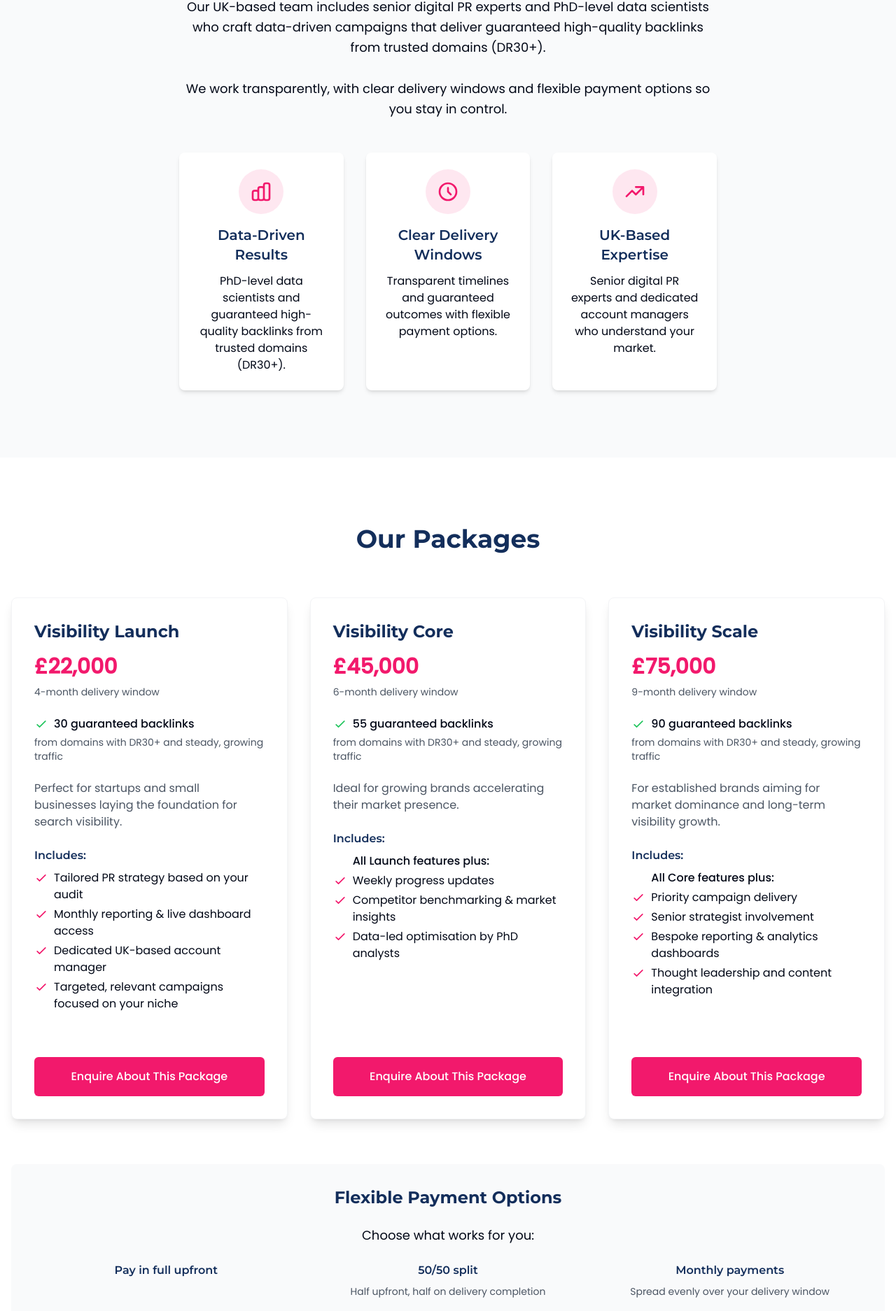
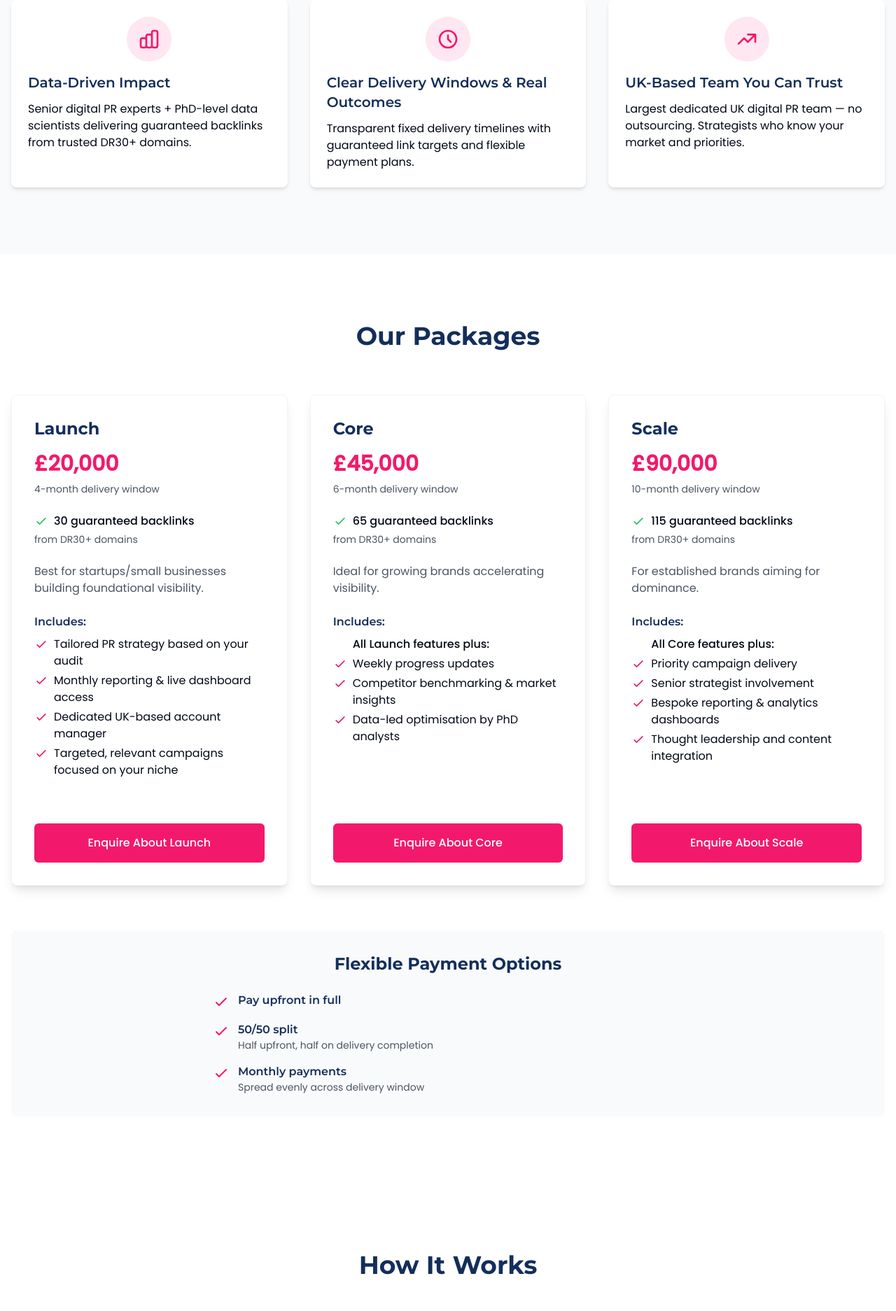
Before and after one commit to ZoCodes/reboot-authority-launchpad, a React (Vite) app: page / in a window 1280 px wide. Shown: the part 866-2740 px from the top of the page at 70% size. Built offline with nearby package versions, Linux system fonts and the light colour scheme.

Commit message:
Refactor landing page content and design
Updated the landing page with new content, design elements, and layout based on the provided instructions. This includes changes to the hero section, package details, and various other sections.

```diff
--- /dev/null
+++ b/src/components/FinalCTASection.tsx
@@ -0,0 +1,28 @@
+
+const FinalCTASection = () => {
+  return (
+    <section className="section-padding bg-white">
+      <div className="container-custom">
+        <div className="text-center max-w-3xl mx-auto">
+          <h2 className="text-3xl md:text-4xl font-bold mb-6 text-reboot-navy">Ready to Grow Your Visibility?</h2>
+          <div className="flex flex-col sm:flex-row gap-4 justify-center">
+            <button
+              className="bg-reboot-pink text-white px-8 py-4 rounded-md font-semibold text-lg transition-all hover:bg-opacity-90"
+              onClick={() => window.openContactModal("bespoke")}
+            >
+              Book Your Free Visibility Audit
+            </button>
+            <button
+              className="text-reboot-navy border-reboot-navy border-2 px-8 py-4 rounded-md font-semibold text-lg transition-all hover:bg-gray-50"
+              onClick={() => window.openContactModal("bespoke")}
+            >
+              Contact Our Team
+            </button>
+          </div>
+        </div>
+      </div>
+    </section>
+  );
+};
+
+export default FinalCTASection;
--- /dev/null
+++ b/src/components/FlexibleGrowthSection.tsx
@@ -0,0 +1,17 @@
+
+const FlexibleGrowthSection = () => {
+  return (
+    <section className="section-padding bg-white">
+      <div className="container-custom">
+        <div className="text-center max-w-3xl mx-auto">
+          <h2 className="text-3xl md:text-4xl font-bold mb-6 text-reboot-navy">Flexible Growth & No Long Contracts</h2>
+          <p className="text-lg text-gray-600">
+            After your delivery window, move to a 30-day rolling plan. No surprises. No lock-ins.
+          </p>
+        </div>
+      </div>
+    </section>
+  );
+};
+
+export default FlexibleGrowthSection;
--- a/src/components/GetStartedSection.tsx
+++ b/src/components/GetStartedSection.tsx
@@ -2,19 +2,19 @@
 const GetStartedSection = () => {
   const steps = [
     {
-      title: "Book your free Visibility Audit.",
+      title: "Book your free Visibility Audit",
       description: "We'll benchmark your backlink profile, domain authority, and growth opportunities."
     },
     {
-      title: "Pick the right package.",
+      title: "Pick the right package",
       description: "Based on your goals, our Growth team will recommend the delivery window and link targets that fit your business."
     },
     {
-      title: "Watch your visibility grow.",
-      description: "We deliver guaranteed backlinks within your chosen timeframe - with transparent reporting and expert support throughout."
+      title: "Watch your visibility grow",
+      description: "We deliver guaranteed backlinks within your chosen timeframe with transparent reporting and expert support throughout."
     },
     {
-      title: "Keep momentum going.",
+      title: "Keep momentum going",
       description: "After delivery, switch to a simple rolling plan, pick your next package or go bespoke to build further visibility."
     }
   ];
@@ -30,8 +30,8 @@ const GetStartedSection = () => {
           {steps.map((step, index) => (
             <div key={index} className="relative">
               <div className="flex flex-col items-center text-center">
-                <div className="w-16 h-16 bg-reboot-pink/10 rounded-full flex items-center justify-center mb-6">
-                  <span className="text-2xl font-bold text-reboot-pink">{index + 1}</span>
+                <div className="w-16 h-16 bg-reboot-pink rounded-full flex items-center justify-center mb-6">
+                  <span className="text-2xl font-bold text-white">{index + 1}</span>
                 </div>
                 <h3 className="text-xl font-semibold mb-3">{step.title}</h3>
                 <p className="text-gray-600">{step.description}</p>
--- a/src/components/HeroSection.tsx
+++ b/src/components/HeroSection.tsx
@@ -6,10 +6,10 @@ const HeroSection = () => {
         <div className="flex flex-col md:flex-row items-center">
           <div className="md:w-1/2 mb-10 md:mb-0">
             <h1 className="text-4xl md:text-5xl lg:text-6xl font-bold mb-6 leading-tight">
-              Link earning,<br /> built around your business goals
+              Digital PR,<br /> Built Around Your Business Goals
             </h1>
             <p className="text-lg md:text-xl mb-8 text-reboot-navy font-light max-w-lg">
-              We build real, sustainable search visibility with high-quality backlinks that move the needle for your brand.
+              Sustainable link earning that moves the needle — backed by clear timelines and SEO expertise tailored to your business.
             </p>
             <div className="flex flex-col sm:flex-row gap-4">
               <button
--- a/src/components/PackagesSection.tsx
+++ b/src/components/PackagesSection.tsx
@@ -2,11 +2,11 @@
 const PackagesSection = () => {
   const packages = [
     {
-      name: "Visibility Launch",
-      price: "£22,000",
+      name: "Launch",
+      price: "£20,000",
       period: "4-month delivery window",
       links: "30 guaranteed backlinks",
-      description: "Perfect for startups and small businesses laying the foundation for search visibility.",
+      description: "Best for startups/small businesses building foundational visibility.",
       features: [
         "Tailored PR strategy based on your audit",
         "Monthly reporting & live dashboard access",
@@ -15,11 +15,11 @@ const PackagesSection = () => {
       ]
     },
     {
-      name: "Visibility Core",
+      name: "Core",
       price: "£45,000",
       period: "6-month delivery window",
-      links: "55 guaranteed backlinks",
-      description: "Ideal for growing brands accelerating their market presence.",
+      links: "65 guaranteed backlinks",
+      description: "Ideal for growing brands accelerating visibility.",
       features: [
         "All Launch features plus:",
         "Weekly progress updates",
@@ -28,11 +28,11 @@ const PackagesSection = () => {
       ]
     },
     {
-      name: "Visibility Scale",
-      price: "£75,000",
-      period: "9-month delivery window",
-      links: "90 guaranteed backlinks",
-      description: "For established brands aiming for market dominance and long-term visibility growth.",
+      name: "Scale",
+      price: "£90,000",
+      period: "10-month delivery window",
+      links: "115 guaranteed backlinks",
+      description: "For established brands aiming for dominance.",
       features: [
         "All Core features plus:",
         "Priority campaign delivery",
@@ -64,7 +64,7 @@ const PackagesSection = () => {
                     </svg>
                     {pkg.links}
                   </p>
-                  <p className="text-sm text-gray-600 mt-1">from domains with DR30+ and steady, growing traffic</p>
+                  <p className="text-sm text-gray-600 mt-1">from DR30+ domains</p>
                 </div>
                 <p className="text-gray-600 mb-6">{pkg.description}</p>
                 <div className="mb-8">
@@ -87,10 +87,10 @@ const PackagesSection = () => {
               </div>
               <div className="px-8 pb-8 mt-auto">
                 <button
-                  onClick={() => window.openContactModal(pkg.name.toLowerCase().replace(' ', '-'))}
+                  onClick={() => window.openContactModal(pkg.name.toLowerCase())}
                   className="w-full py-4 bg-reboot-pink text-white rounded-md font-medium transition-all hover:bg-opacity-90"
                 >
-                  Enquire About This Package
+                  Enquire About {pkg.name}
                 </button>
               </div>
             </div>
@@ -98,22 +98,35 @@ const PackagesSection = () => {
         </div>
 
         <div className="mt-16 bg-gray-50 rounded-lg p-8">
-          <h3 className="text-2xl font-bold mb-6 text-center">Flexible Payment Options</h3>
-          <p className="text-center text-lg mb-6">Choose what works for you:</p>
-          <div className="grid md:grid-cols-3 gap-6">
-            <div className="text-center">
-              <h4 className="font-semibold mb-2">Pay in full upfront</h4>
+          <h3 className="text-2xl font-bold mb-6 text-center text-reboot-navy">Flexible Payment Options</h3>
+          <div className="space-y-4 max-w-2xl mx-auto">
+            <div className="flex items-start">
+              <svg xmlns="http://www.w3.org/2000/svg" className="h-6 w-6 text-reboot-pink mr-3 mt-0.5 flex-shrink-0" fill="none" viewBox="0 0 24 24" stroke="currentColor">
+                <path strokeLinecap="round" strokeLinejoin="round" strokeWidth={2} d="M5 13l4 4L19 7" />
+              </svg>
+              <div>
+                <h4 className="font-semibold text-reboot-navy">Pay upfront in full</h4>
+              </div>
             </div>
-            <div className="text-center">
-              <h4 className="font-semibold mb-2">50/50 split</h4>
-              <p className="text-sm text-gray-600">Half upfront, half on delivery completion</p>
+            <div className="flex items-start">
+              <svg xmlns="http://www.w3.org/2000/svg" className="h-6 w-6 text-reboot-pink mr-3 mt-0.5 flex-shrink-0" fill="none" viewBox="0 0 24 24" stroke="currentColor">
+                <path strokeLinecap="round" strokeLinejoin="round" strokeWidth={2} d="M5 13l4 4L19 7" />
+              </svg>
+              <div>
+                <h4 className="font-semibold text-reboot-navy">50/50 split</h4>
+                <p className="text-sm text-gray-600">Half upfront, half on delivery completion</p>
+              </div>
             </div>
-            <div className="text-center">
-              <h4 className="font-semibold mb-2">Monthly payments</h4>
-              <p className="text-sm text-gray-600">Spread evenly over your delivery window</p>
+            <div className="flex items-start">
+              <svg xmlns="http://www.w3.org/2000/svg" className="h-6 w-6 text-reboot-pink mr-3 mt-0.5 flex-shrink-0" fill="none" viewBox="0 0 24 24" stroke="currentColor">
+                <path strokeLinecap="round" strokeLinejoin="round" strokeWidth={2} d="M5 13l4 4L19 7" />
+              </svg>
+              <div>
+                <h4 className="font-semibold text-reboot-navy">Monthly payments</h4>
+                <p className="text-sm text-gray-600">Spread evenly across delivery window</p>
+              </div>
             </div>
           </div>
-          <p className="text-center mt-6 font-medium">There are no hidden fees or long contracts.</p>
         </div>
       </div>
     </section>
--- a/src/components/WhyBrandsChooseSection.tsx
+++ b/src/components/WhyBrandsChooseSection.tsx
@@ -2,54 +2,37 @@
 const WhyBrandsChooseSection = () => {
   return (
     <section id="why-brands-choose" className="section-padding bg-gray-50">
-      <div className="container-custom max-w-4xl">
-        <div className="bg-white rounded-xl shadow-md p-8 md:p-10">
-          <h2 className="text-2xl md:text-3xl font-bold mb-6 text-center">
-            Why Brands Choose Reboot for Digital PR
-          </h2>
+      <div className="container-custom">
+        <div className="text-center mb-12">
+          <h2 className="text-3xl md:text-4xl font-bold mb-6">Why Brands Choose Reboot Digital PR</h2>
+        </div>
 
-          <div className="space-y-4">
-            <div className="flex items-start">
-              <svg xmlns="http://www.w3.org/2000/svg" className="h-6 w-6 text-reboot-pink mr-3 mt-0.5 flex-shrink-0" fill="none" viewBox="0 0 24 24" stroke="currentColor">
-                <path strokeLinecap="round" strokeLinejoin="round" strokeWidth={2} d="M5 13l4 4L19 7" />
+        <div className="grid md:grid-cols-3 gap-8">
+          <div className="bg-white p-6 rounded-lg shadow-md text-center">
+            <div className="w-16 h-16 bg-reboot-pink/10 rounded-full flex items-center justify-center mx-auto mb-4">
+              <svg xmlns="http://www.w3.org/2000/svg" className="h-8 w-8 text-reboot-pink" fill="none" viewBox="0 0 24 24" stroke="currentColor">
+                <path strokeLinecap="round" strokeLinejoin="round" strokeWidth={2} d="M17 20h5v-2a3 3 0 00-5.356-1.857M17 20H7m10 0v-2c0-.656-.126-1.283-.356-1.857M7 20H2v-2a3 3 0 015.356-1.857M7 20v-2c0-.656.126-1.283.356-1.857m0 0a5.002 5.002 0 019.288 0M15 7a3 3 0 11-6 0 3 3 0 016 0zm6 3a2 2 0 11-4 0 2 2 0 014 0zM7 10a2 2 0 11-4 0 2 2 0 014 0z" />
               </svg>
-              <p className="text-lg">We are the largest digital PR team in the UK</p>
             </div>
+            <h3 className="text-lg font-semibold text-reboot-navy mb-3">Largest UK-based dedicated digital PR team — no offshore outsourcing</h3>
+          </div>
 
-            <div className="flex items-start">
-              <svg xmlns="http://www.w3.org/2000/svg" className="h-6 w-6 text-reboot-pink mr-3 mt-0.5 flex-shrink-0" fill="none" viewBox="0 0 24 24" stroke="currentColor">
-                <path strokeLinecap="round" strokeLinejoin="round" strokeWidth={2} d="M5 13l4 4L19 7" />
+          <div className="bg-white p-6 rounded-lg shadow-md text-center">
+            <div className="w-16 h-16 bg-reboot-pink/10 rounded-full flex items-center justify-center mx-auto mb-4">
+              <svg xmlns="http://www.w3.org/2000/svg" className="h-8 w-8 text-reboot-pink" fill="none" viewBox="0 0 24 24" stroke="currentColor">
+                <path strokeLinecap="round" strokeLinejoin="round" strokeWidth={2} d="M9 12l2 2 4-4M7.835 4.697a3.42 3.42 0 001.946-.806 3.42 3.42 0 014.438 0 3.42 3.42 0 001.946.806 3.42 3.42 0 013.138 3.138 3.42 3.42 0 00.806 1.946 3.42 3.42 0 010 4.438 3.42 3.42 0 00-.806 1.946 3.42 3.42 0 01-3.138 3.138 3.42 3.42 0 00-1.946.806 3.42 3.42 0 01-4.438 0 3.42 3.42 0 00-1.946-.806 3.42 3.42 0 01-3.138-3.138 3.42 3.42 0 00-.806-1.946 3.42 3.42 0 010-4.438 3.42 3.42 0 00.806-1.946 3.42 3.42 0 013.138-3.138z" />
               </svg>
-              <p className="text-lg">We do not use offshore resource</p>
             </div>
+            <h3 className="text-lg font-semibold text-reboot-navy mb-3">Industry leaders setting quality & service benchmarks</h3>
+          </div>
 
-            <div className="flex items-start">
-              <svg xmlns="http://www.w3.org/2000/svg" className="h-6 w-6 text-reboot-pink mr-3 mt-0.5 flex-shrink-0" fill="none" viewBox="0 0 24 24" stroke="currentColor">
-                <path strokeLinecap="round" strokeLinejoin="round" strokeWidth={2} d="M5 13l4 4L19 7" />
+          <div className="bg-white p-6 rounded-lg shadow-md text-center">
+            <div className="w-16 h-16 bg-reboot-pink/10 rounded-full flex items-center justify-center mx-auto mb-4">
+              <svg xmlns="http://www.w3.org/2000/svg" className="h-8 w-8 text-reboot-pink" fill="none" viewBox="0 0 24 24" stroke="currentColor">
+                <path strokeLinecap="round" strokeLinejoin="round" strokeWidth={2} d="M13 7h8m0 0v8m0-8l-8 8-4-4-6 6" />
               </svg>
-              <p className="text-lg">We are extremely well known for setting the industry benchmark</p>
             </div>
-
-            <div className="flex items-start">
-              <svg xmlns="http://www.w3.org/2000/svg" className="h-6 w-6 text-reboot-pink mr-3 mt-0.5 flex-shrink-0" fill="none" viewBox="0 0 24 24" stroke="currentColor">
-                <path strokeLinecap="round" strokeLinejoin="round" strokeWidth={2} d="M5 13l4 4L19 7" />
-              </svg>
-              <p className="text-lg">We are the route to meaningful, high-quality link equity and visibility improvements</p>
-            </div>
-
-            <div className="flex items-start">
-              <svg xmlns="http://www.w3.org/2000/svg" className="h-6 w-6 text-reboot-pink mr-3 mt-0.5 flex-shrink-0" fill="none" viewBox="0 0 24 24" stroke="currentColor">
-                <path strokeLinecap="round" strokeLinejoin="round" strokeWidth={2} d="M5 13l4 4L19 7" />
-              </svg>
-              <p className="text-lg">We offer clear delivery windows and guaranteed outcomes.</p>
-            </div>
-
-            <div className="flex items-start">
-              <svg xmlns="http://www.w3.org/2000/svg" className="h-6 w-6 text-reboot-pink mr-3 mt-0.5 flex-shrink-0" fill="none" viewBox="0 0 24 24" stroke="currentColor">
-                <path strokeLinecap="round" strokeLinejoin="round" strokeWidth={2} d="M5 13l4 4L19 7" />
-              </svg>
-              <p className="text-lg">We are flexible with options to bolt on or upgrade to bespoke strategies anytime.</p>
-            </div>
+            <h3 className="text-lg font-semibold text-reboot-navy mb-3">Fastest route to meaningful, high-quality link equity and visibility growth</h3>
           </div>
         </div>
       </div>
--- a/src/components/WhyChooseSection.tsx
+++ b/src/components/WhyChooseSection.tsx
@@ -3,15 +3,9 @@ const WhyChooseSection = () => {
   return (
     <section id="why-choose" className="section-padding bg-gray-50">
       <div className="container-custom">
-        <div className="text-center max-w-3xl mx-auto">
-          <h2 className="text-3xl md:text-4xl font-bold mb-6">Why choose a visibility programme?</h2>
-          <p className="text-lg leading-relaxed mb-12">
-            Delivered by the UK's largest dedicated digital PR team.
-            <br /><br />
-            Our UK-based team includes senior digital PR experts and PhD-level data scientists who craft data-driven campaigns that deliver guaranteed high-quality backlinks from trusted domains (DR30+).
-            <br /><br />
-            We work transparently, with clear delivery windows and flexible payment options so you stay in control.
-          </p>
+        <div className="text-center max-w-3xl mx-auto mb-12">
+          <h2 className="text-3xl md:text-4xl font-bold mb-6">Why Choose a Reboot Visibility Programme?</h2>
+        </div>
 
         <div className="grid md:grid-cols-3 gap-8">
           <div className="bg-white p-6 rounded-lg shadow-md">
@@ -20,8 +14,8 @@ const WhyChooseSection = () => {
                 <path strokeLinecap="round" strokeLinejoin="round" strokeWidth={2} d="M9 19v-6a2 2 0 00-2-2H5a2 2 0 00-2 2v6a2 2 0 002 2h2a2 2 0 002-2zm0 0V9a2 2 0 012-2h2a2 2 0 012 2v10m-6 0a2 2 0 002 2h2a2 2 0 002-2m0 0V5a2 2 0 012-2h2a2 2 0 012 2v14a2 2 0 01-2 2h-2a2 2 0 01-2-2z" />
               </svg>
             </div>
-              <h3 className="text-xl font-semibold mb-3">Data-Driven Results</h3>
-              <p>PhD-level data scientists and guaranteed high-quality backlinks from trusted domains (DR30+).</p>
+            <h3 className="text-xl font-semibold mb-3 text-reboot-navy">Data-Driven Impact</h3>
+            <p>Senior digital PR experts + PhD-level data scientists delivering guaranteed backlinks from trusted DR30+ domains.</p>
           </div>
 
           <div className="bg-white p-6 rounded-lg shadow-md">
@@ -30,8 +24,8 @@ const WhyChooseSection = () => {
                 <path strokeLinecap="round" strokeLinejoin="round" strokeWidth={2} d="M12 8v4l3 3m6-3a9 9 0 11-18 0 9 9 0 0118 0z" />
               </svg>
             </div>
-              <h3 className="text-xl font-semibold mb-3">Clear Delivery Windows</h3>
-              <p>Transparent timelines and guaranteed outcomes with flexible payment options.</p>
+            <h3 className="text-xl font-semibold mb-3 text-reboot-navy">Clear Delivery Windows & Real Outcomes</h3>
+            <p>Transparent fixed delivery timelines with guaranteed link targets and flexible payment plans.</p>
           </div>
 
           <div className="bg-white p-6 rounded-lg shadow-md">
@@ -40,9 +34,8 @@ const WhyChooseSection = () => {
                 <path strokeLinecap="round" strokeLinejoin="round" strokeWidth={2} d="M13 7h8m0 0v8m0-8l-8 8-4-4-6 6" />
               </svg>
             </div>
-              <h3 className="text-xl font-semibold mb-3">UK-Based Expertise</h3>
-              <p>Senior digital PR experts and dedicated account managers who understand your market.</p>
-            </div>
+            <h3 className="text-xl font-semibold mb-3 text-reboot-navy">UK-Based Team You Can Trust</h3>
+            <p>Largest dedicated UK digital PR team — no outsourcing. Strategists who know your market and priorities.</p>
           </div>
         </div>
       </div>
--- a/src/pages/Index.tsx
+++ b/src/pages/Index.tsx
@@ -6,8 +6,10 @@ import WhyChooseSection from "@/components/WhyChooseSection";
 import PackagesSection from "@/components/PackagesSection";
 import GetStartedSection from "@/components/GetStartedSection";
 import FeaturesSection from "@/components/FeaturesSection";
+import FlexibleGrowthSection from "@/components/FlexibleGrowthSection";
 import WhyBrandsChooseSection from "@/components/WhyBrandsChooseSection";
 import BespokeSection from "@/components/BespokeSection";
+import FinalCTASection from "@/components/FinalCTASection";
 import Footer from "@/components/Footer";
 import ContactModal from "@/components/ContactModal";
 
@@ -42,8 +44,10 @@ const Index = () => {
       <PackagesSection />
       <GetStartedSection />
       <FeaturesSection />
+      <FlexibleGrowthSection />
       <WhyBrandsChooseSection />
       <BespokeSection />
+      <FinalCTASection />
       <Footer />
 
       <ContactModal
```
Also changed, not shown: src/components/BespokeSection.tsx (+4 -10 lines), src/components/FeaturesSection.tsx (+15 -30 lines). Lines whose indentation alone changed are shown as unchanged.
